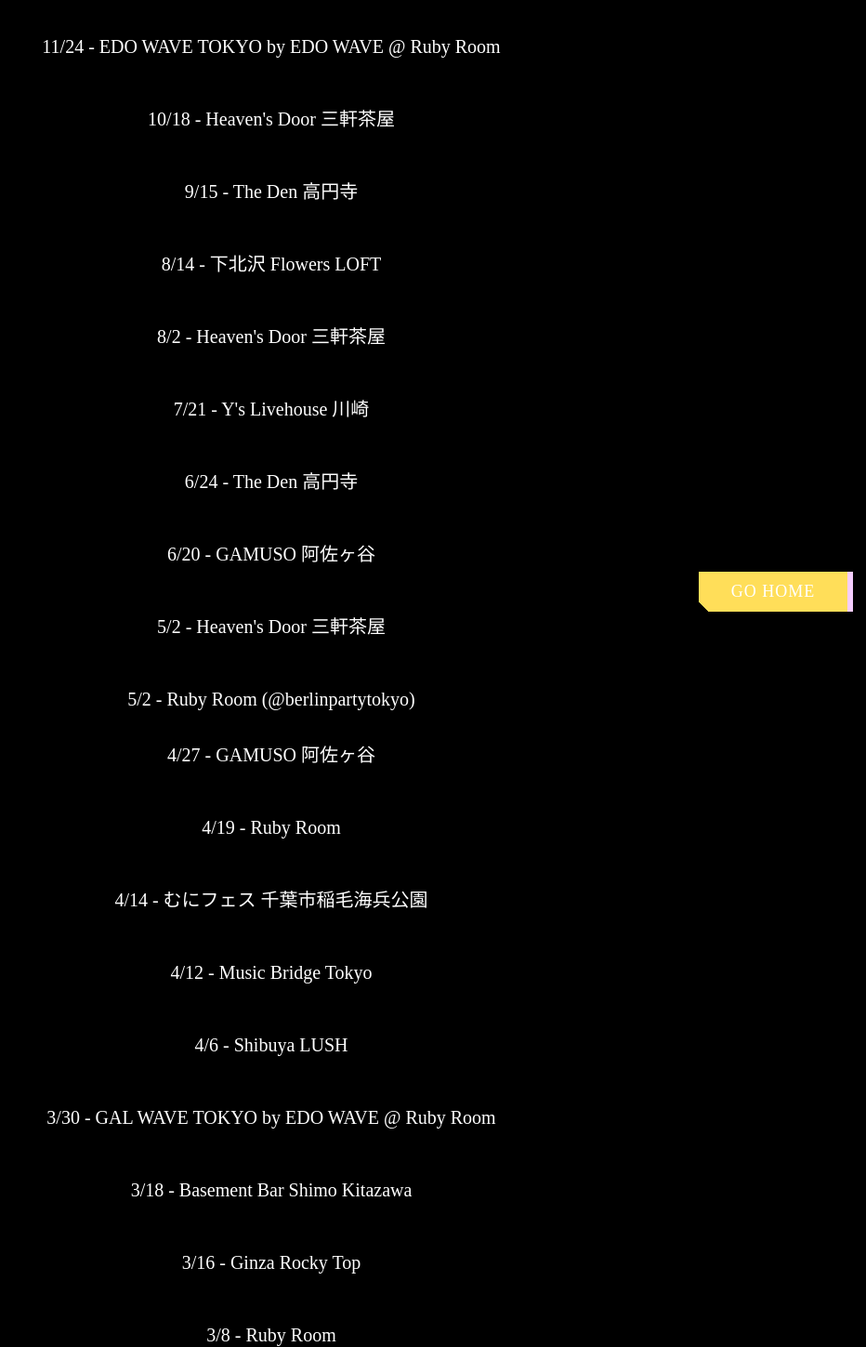
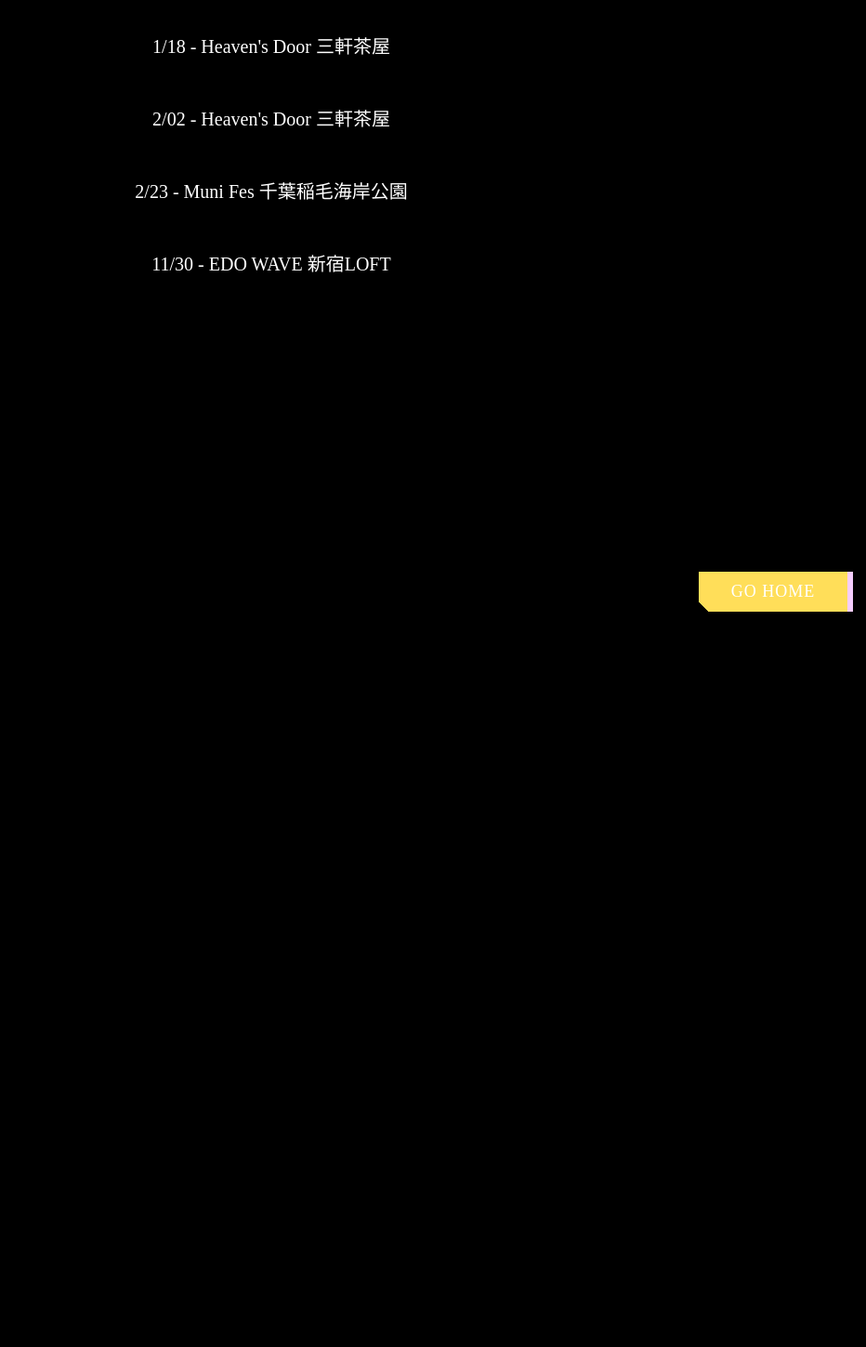
Before and after one commit to betodearmas/AztecBridesWebsite, a plain HTML site: page AZBGIGS.html in a window 1280 px wide. Shown: the part 122-1571 px from the top of the page at 93% size, without its empty margins (348-1280 px from the left). After the commit the page ends 800 px from the top, so only its background shows below. Drawn offline with Linux system fonts and the light colour scheme.

Commit message:
Updated AZBGIGS
updated gig dates and links

```diff
--- a/AZBGIGS.html
+++ b/AZBGIGS.html
@@ -39,28 +39,11 @@
 <body>
   <h1>UPCOMING GIGS</h1>
   <div class="content-container">
-    <a href="https://www.edowave.com" target="_blank" class="paragraph-link"><p>11/24 - EDO WAVE TOKYO by EDO WAVE @ Ruby Room</p><br></a>
-    <a href="https://heavens-door-music.com/" target="_blank" class="paragraph-link"><p>10/18 - Heaven's Door 三軒茶屋</p></a><br>
-    <a href="https://www.instagram.com/the_den_koenji/?hl=en" target="_blank" class="paragraph-link"><p>9/15 - The Den 高円寺</p></a><br>
-    <a href="https://www.loft-prj.co.jp/flowersloft/" target="_blank" class="paragraph-link"><p>8/14 - 下北沢 Flowers LOFT</p></a><br>
-    <a href="https://heavens-door-music.com/" target="_blank" class="paragraph-link"><p>8/2 - Heaven's Door 三軒茶屋</p></a><br>
-    <a href="https://livehouse-ys.com/" target="_blank" class="paragraph-link"><p>7/21 - Y's Livehouse 川崎</p></a><br>
-    <a href="https://www.instagram.com/the_den_koenji/?hl=en" target="_blank" class="paragraph-link"><p>6/24 - The Den 高円寺</p></a><br>
-    <a href="https://brand.page/gamuso/events" target="_blank" class="paragraph-link"><p>6/20 - GAMUSO 阿佐ヶ谷</p></a><br>
-    <a href="https://heavens-door-music.com/" target="_blank" class="paragraph-link"><p>5/2 - Heaven's Door 三軒茶屋</p></a><br>
-    <p class="paragraph-link">
-      <a href="https://rubyroomtokyo.com" target="_blank">5/2 - Ruby Room</a>
-      <a href="https://www.instagram.com/berlinpartytokyo/" target="_blank">(@berlinpartytokyo)<br><br></a>
-    </p>
-    <a href="https://brand.page/gamuso/events" target="_blank" class="paragraph-link"><p>4/27 - GAMUSO 阿佐ヶ谷</p></a><br>
-    <a href="https://rubyroomtokyo.com" target="_blank" class="paragraph-link"><p>4/19 - Ruby Room</p></a><br>
-    <a href="https://munifes.com" target="_blank" class="paragraph-link"><p>4/14 - むにフェス 千葉市稲毛海兵公園</p></a><br>
-    <a href="https://www.instagram.com/musicbridgetokyo/" target="_blank" class="paragraph-link"><p>4/12 - Music Bridge Tokyo</p><br></a>
-    <a href="https://www.toos.co.jp/lush/" target="_blank" class="paragraph-link"><p>4/6 - Shibuya LUSH</p></a><br>
-    <a href="https://www.edowave.com" target="_blank" class="paragraph-link"><p>3/30 - GAL WAVE TOKYO by EDO WAVE @ Ruby Room</p><br></a>
-    <a href="https://toos.co.jp/basementbar/" target="_blank" class="paragraph-link"><p>3/18 - Basement Bar Shimo Kitazawa</p></a><br>
-    <a href="https://ginza-rockytop.com" target="_blank" class="paragraph-link"><p>3/16 - Ginza Rocky Top</p></a><br>
-    <a href="https://rubyroomtokyo.com" target="_blank" class="paragraph-link"><p>3/8 - Ruby Room</p></a><br>
+    <a href="https://heavens-door-music.com/" target="_blank" class="paragraph-link"><p>1/18 - Heaven's Door 三軒茶屋</p></a><br>
+    <a href="https://heavens-door-music.com/" target="_blank" class="paragraph-link"><p>2/02 - Heaven's Door 三軒茶屋</p></a><br>
+    <a href="https://munifes.com/" target="_blank" class="paragraph-link"><p>2/23 - Muni Fes 千葉稲毛海岸公園</p></a><br>
+    <a href="https://www.edowave.com" target="_blank" class="paragraph-link"><p>11/30 - EDO WAVE 新宿LOFT</p></a><br>
+
 
     <style>
 
```
